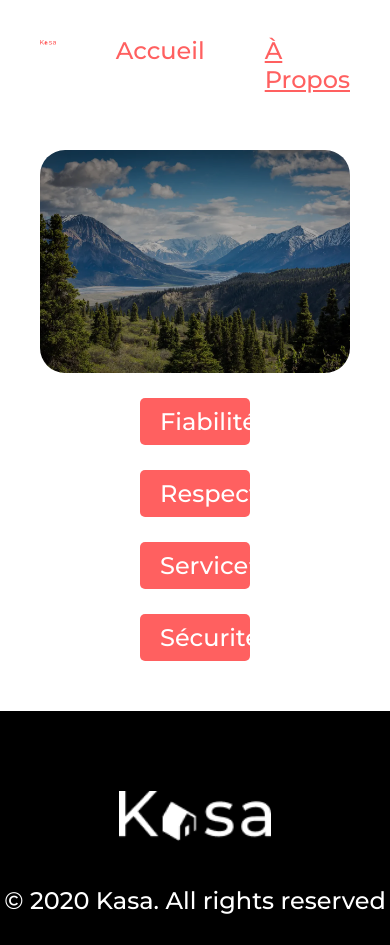
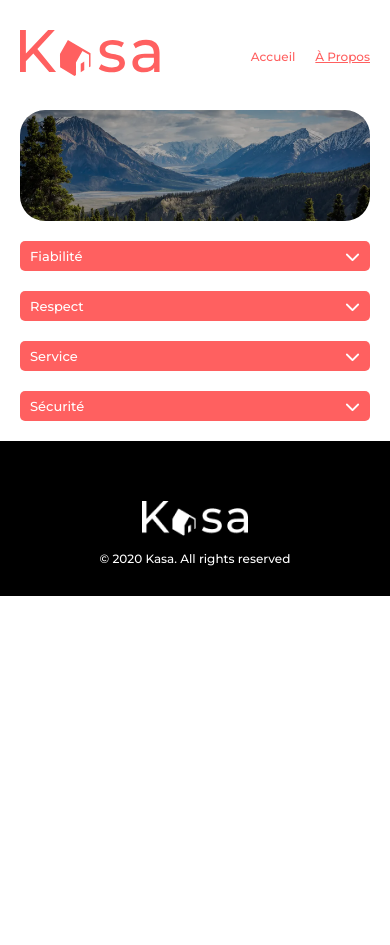
Before and after one commit to Anylisse/Projet-6-Kasa, a React (Create React App) app: page /about in a window 390 px wide. After the commit the page ends 844 px from the top, so only its background shows below. Built offline with nearby package versions, Linux system fonts and the light colour scheme.

Commit message:
Début Media queries

```diff
--- a/package.json
+++ b/package.json
@@ -10,6 +10,7 @@
     "react-dom": "^18.2.0",
     "react-router-dom": "^6.11.2",
     "react-scripts": "5.0.1",
+    "sass": "^1.62.1",
     "web-vitals": "^2.1.4"
   },
   "scripts": {
--- a/src/styles/About.css
+++ b/src/styles/About.css
@@ -3,3 +3,9 @@
     flex-direction: column;
     margin-inline: 100px;
 }
+
+@media screen and (min-width: 320px) and (max-width: 768px) {
+    .about-collapse {
+        margin-inline: 0;
+    }
+}
--- a/src/styles/App.css
+++ b/src/styles/App.css
@@ -6,7 +6,18 @@
     padding: 0;
 }
 
+body {
+    margin: 0;
+}
+
 main {
     padding-left: 40px;
     padding-right: 40px;
 }
+
+@media screen and (min-width: 320px) and (max-width: 767px) {
+    main {
+        padding-left: 20px;
+        padding-right: 20px
+    }
+}
--- a/src/styles/Banner.css
+++ b/src/styles/Banner.css
@@ -1,7 +1,7 @@
 .banner {
-   position: relative;
-   height: 223px;
-   margin: 0 40px;
+    position: relative;
+    height: 223px;
+    margin: 0 40px;
 }
 
 .banner .banner-home {
@@ -29,3 +29,26 @@
     color: white;
     top: 35%;
 }
+
+@media screen and (min-width: 768px) and (max-width: 1024px) {
+    .banner {
+        height: 190px;
+    }
+
+    .banner h1 {
+        font-size: 38px;
+    }
+}
+
+@media screen and (min-width: 320px) and (max-width: 767px) {
+    .banner {
+        height: 111px;
+        margin: 0 20px;
+    }
+
+    .banner h1 {
+        font-size: 24px;
+        padding-left: 10px;
+        padding-right: 50px;
+    }
+}
--- a/src/styles/Card.css
+++ b/src/styles/Card.css
@@ -27,5 +27,12 @@
     font-size: 18px;
     bottom: 5%;
     left: 5%;
+    right: 5%;
     line-height: 26px;
 }
+
+@media screen and (max-width: 768px) {
+    .card {
+        max-height: 255px;
+    }
+}
--- a/src/styles/Collapse.css
+++ b/src/styles/Collapse.css
@@ -36,3 +36,27 @@
     margin: 0;
     padding: 25px 20px 15px 20px;
 }
+
+@media screen and (min-width: 320px) and (max-width: 767px) {
+    .collapse {
+        margin-top: 20px;
+    }
+
+    .collapse-content {
+        height: 30px;
+        padding: 0 10px 0 10px;
+    }
+
+    .collapse-title {
+        font-size: 13px;
+    }
+
+    .chevron {
+        font-size: 15px;
+    }
+
+    .collapse-text {
+        font-size: 12px;
+        padding: 15px 0 40px 10px;
+    }
+}
--- a/src/styles/Footer.css
+++ b/src/styles/Footer.css
@@ -8,7 +8,7 @@ footer {
 }
 
 footer img {
-    height: 50px;
+    height: 40px;
     margin-bottom: 40px;
 }
 
@@ -16,3 +16,19 @@ footer p {
     font-weight: 500;
     font-size: 24px;
 }
+
+@media screen and (min-width: 320px) and (max-width: 768px) {
+    footer {
+        margin-top: 20px;
+        padding: 60px 0 30px;
+    }
+
+    footer img {
+        height: 35px;
+        margin-bottom: 10px;
+    }
+
+    footer p {
+        font-size: 12px;
+    }
+}
--- a/src/styles/Gallery.css
+++ b/src/styles/Gallery.css
@@ -4,6 +4,23 @@
     grid-gap: 50px;
     background-color: #F7F7F7;
     border-radius: 25px;
-    margin: 50px 40px 50px 40px;
+    margin: 50px 40px;
     padding: 40px 30px;
 }
+
+@media screen and (max-width: 768px) {
+    .gallery {
+        grid-template-columns: 1fr 1fr;
+        grid-gap: 35px;
+    }
+}
+
+@media screen and (min-width: 320px) and (max-width: 767px) {
+    .gallery {
+        grid-template-columns: 1fr;
+        grid-gap: 20px;
+        background: white;
+        margin: 20px;
+        padding: 0;
+    }
+}
--- a/src/styles/Header.css
+++ b/src/styles/Header.css
@@ -23,17 +23,42 @@ header nav ul {
 
 header nav ul li a {
     text-decoration: none;
-    color: #ff6060;
 }
 
-header nav ul li {
+header nav ul li a {
     font-size: 24px;
     font-weight: 500;
     color: #ff6060;
     margin-left: 60px;
 }
 
-header nav ul a.nav-active {
-    text-decoration-line: underline;
-    color: #ff6060;
+header nav ul li a.nav-active {
+    text-decoration: underline;
 }
+
+@media screen and (max-width: 700px) {
+    header {
+        margin: 20px;
+    }
+
+    header nav {
+        width: 100%;
+    }
+
+    header nav .logo-kasa {
+        height: 70px;
+        width: 40%;
+        display: flex;
+        align-items: center;
+    }
+
+    header nav ul {
+        width: 60%;
+        justify-content: flex-end;
+    }
+
+    header nav ul li a {
+        font-size: 12px;
+        margin-left: 20px;
+    }
+}
```
Also changed, not shown: 1 other file (tests, documents, lock files or other folders).
